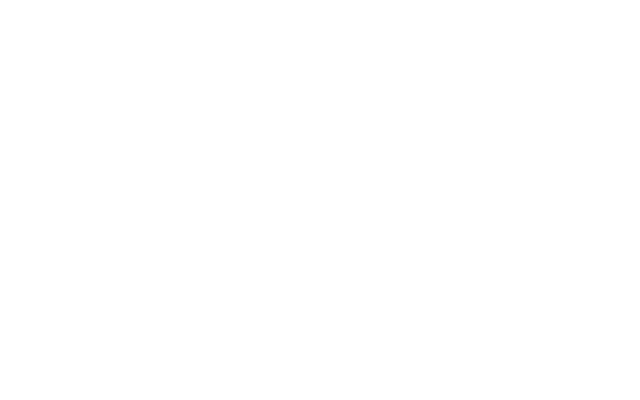
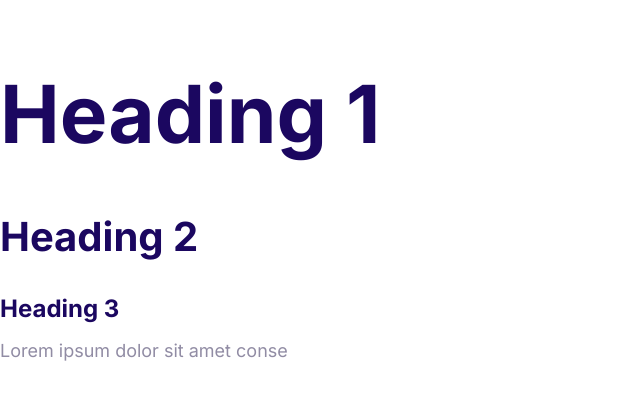
Before and after one commit to ana-m-gaina/landing_page, a plain HTML site: page index.html in a window 1280 px wide. Shown: the whole page, without its empty margins (0-640 px from the left). Drawn offline with Linux system fonts and the light colour scheme.

Commit message:
Define styles for the fonts.

```diff
--- a/css/styles.css
+++ b/css/styles.css
@@ -5,3 +5,55 @@
     --color-headings: #1b0760;
     --color-body: #918ca4;
 }
+
+html{
+    font-size: 62.5%;
+}
+
+body {
+    font-family: Inter, Arial, Helvetica, sans-serif;
+    font-size: 2.4rem;
+    line-height: 1.5;
+    color: var(--color-body);
+}
+
+h1,
+h2,
+h3 {
+    color: var(--color-headings);
+    margin-bottom: 1rem;
+}
+
+h1{
+    font-size: 7rem;
+}
+
+h2{
+    font-size: 4rem;
+}
+
+ h3{
+    font-size: 3rem;
+
+ }
+
+ p{
+    margin-top: 0;
+ }
+
+
+ @media screen and (min-width: 1024px) {
+    body{
+        font-size: 1.8rem;
+    }
+    h1{
+        font-size: 8rem;
+    }
+    h2{
+        font-size: 4rem;
+    }
+    h3{
+        font-size: 2.4rem;
+    }
+
+ }
--- a/index.html
+++ b/index.html
@@ -5,11 +5,18 @@
     <meta http-equiv="X-UA-Compatible" content="IE=edge">
     <meta name="viewport" content="width=device-width, initial-scale=1.0">
     <title>Document</title>
+    <link rel="preconnect" href="https://fonts.googleapis.com">
+    <link rel="preconnect" href="https://fonts.gstatic.com" crossorigin>
+    <link href="https://fonts.googleapis.com/css2?family=Inter:wght@400;700&display=swap" rel="stylesheet">
     <link rel="stylesheet" href="css/normalize.css">
     <link rel="stylesheet" href="css/styles.css">
 </head>
 
 <body>
+    <h1>Heading 1</h1>
+    <h2>Heading 2</h2>
+    <h3>Heading 3</h3>
+    <p>Lorem ipsum dolor sit amet conse </p>
 </body>
 
 </html>
```
